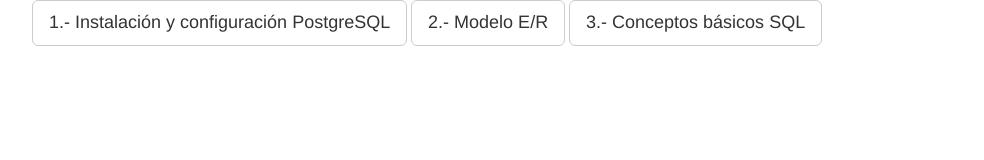
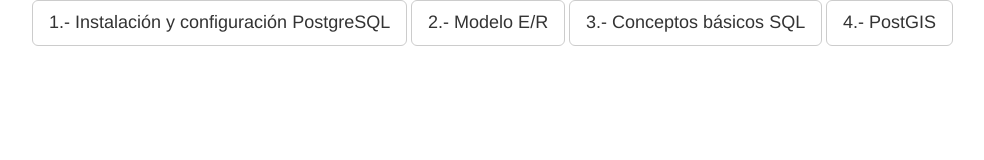
Before and after one commit to michogar/postgis-gn, a plain HTML site: page slides/index.html in a window 1280 px wide. Shown: the whole page, without its empty margins (23-1007 px from the left). Drawn offline with nearby package versions, Linux system fonts and the light colour scheme.

Commit message:
Added slide PostGIS

```diff
--- a/slides/index.html
+++ b/slides/index.html
@@ -20,8 +20,8 @@
     				<button type="button" class="btn btn-default btn-lg span6" onclick="window.location = 'slides/tema2'">1.- Instalación y configuración PostgreSQL</button>
     				<button type="button" class="btn btn-default btn-lg span6" onclick="window.location = 'slides/tema1'">2.- Modelo E/R</button>
     				<button type="button" class="btn btn-default btn-lg span6" onclick="window.location = 'slides/tema3'">3.- Conceptos básicos SQL</button>
-    				<!--button type="button" class="btn btn-default btn-lg span6" onclick="window.location = 'slides/tema4'">4.- PostGIS</button>
-    				<button type="button" class="btn btn-default btn-lg span6" onclick="window.location = 'slides/tema5'">5.- Simple Feature Model</button>
+    				<button type="button" class="btn btn-default btn-lg span6" onclick="window.location = 'slides/tema4'">4.- PostGIS</button>
+    				<!--button type="button" class="btn btn-default btn-lg span6" onclick="window.location = 'slides/tema5'">5.- Simple Feature Model</button>
     				<button type="button" class="btn btn-default btn-lg span6" onclick="window.location = 'slides/tema6'">6.- Importación y exportación</button>
     				<button type="button" class="btn btn-default btn-lg span6" onclick="window.location = 'slides/tema7'">7.- Indexación espacial</button>
     				<button type="button" class="btn btn-default btn-lg span6" onclick="window.location = 'slides/tema8'">8.- Relaciones Espaciales</button>
```
